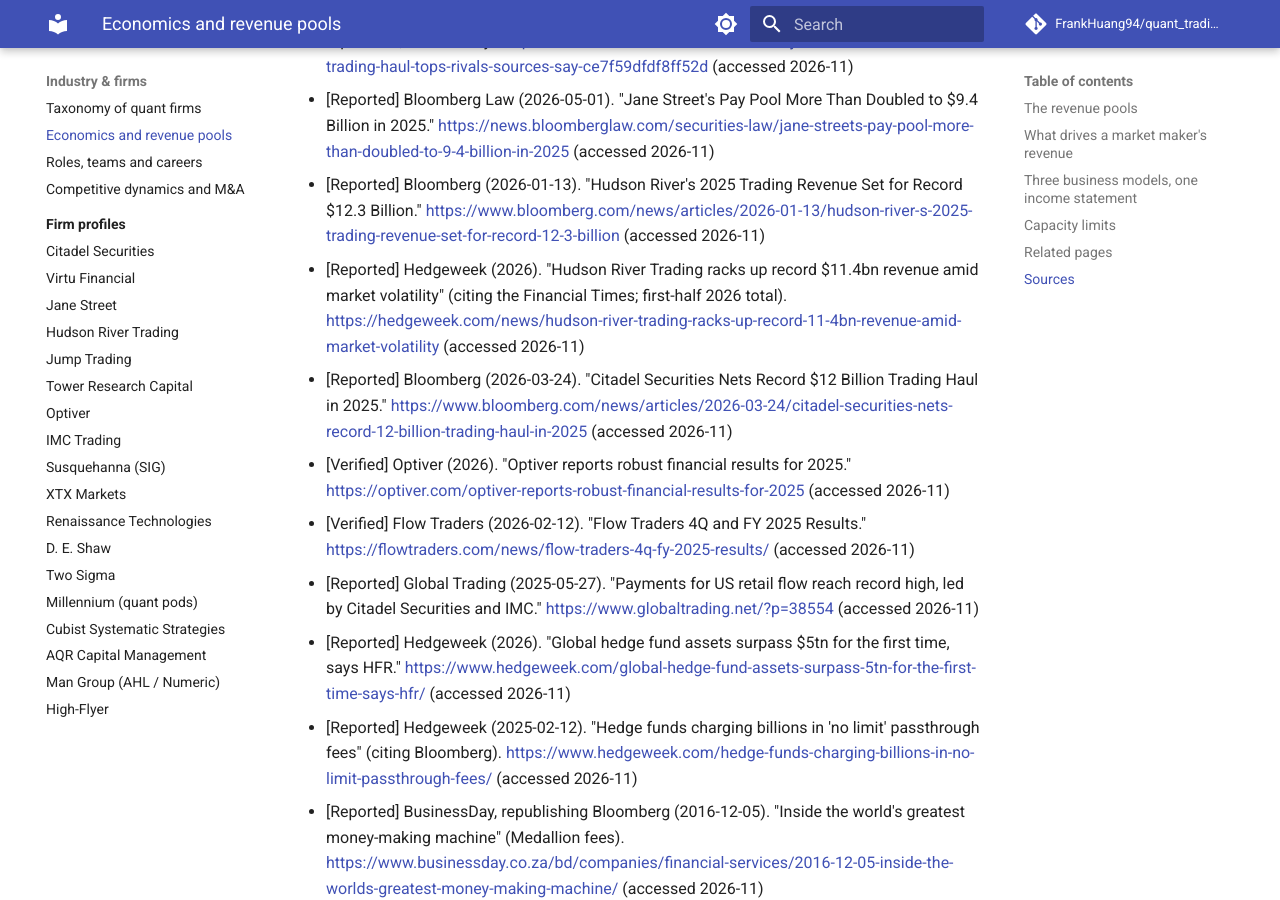
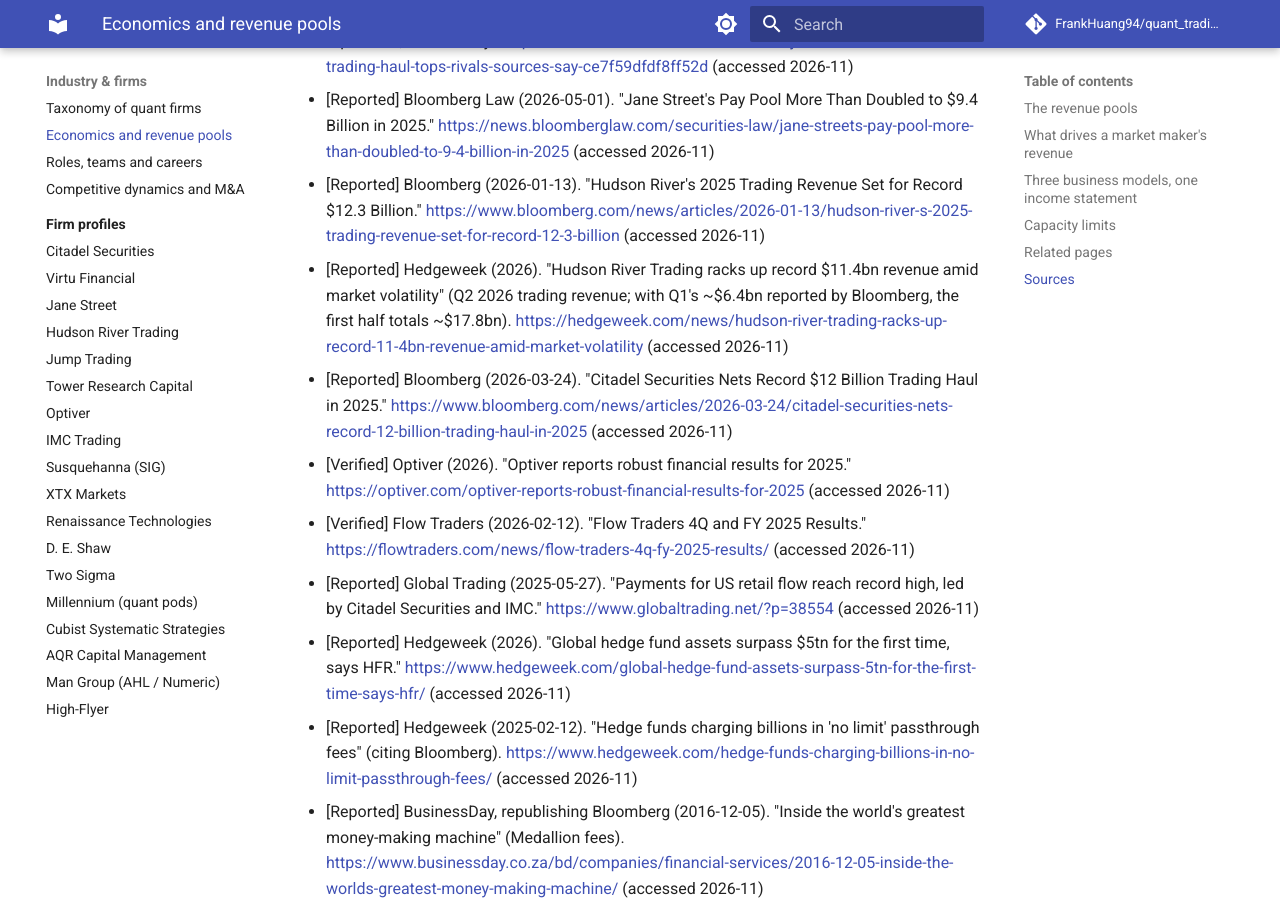
Before and after one commit to FrankHuang94/quant_trading_claude, an MkDocs documentation site: the page built from docs/04-industry-and-firms/economics-and-revenue-pools.md, in a window 1280 px wide and 900 px high, scrolled down 5034 px. Built offline with MkDocs 1.6.1 and Material for MkDocs 9.7.7, drawn with Linux system fonts in a browser that asks for light colours; comment, search, counter and statistics services are not loaded.

Commit message:
module-04: correct description of the HRT revenue source (Q2 2026 figure; H1 total derived)
Co-Authored-By: Claude Opus 5.5 <noreply@anthropic.com>
Claude-Session: https://claude.ai/code/session_015j6Et72LJg2LXywPZhKdrv

```diff
--- a/docs/04-industry-and-firms/economics-and-revenue-pools.md
+++ b/docs/04-industry-and-firms/economics-and-revenue-pools.md
@@ -113,7 +113,7 @@ Investors' dollar profit peaks at \$4B; the manager's fees keep rising. Berk and
 - [Reported] Reuters via MarketScreener (2026-04-24). "Jane Street's \$40 billion trading haul tops rivals, sources say." <https://www.marketscreener.com/news/jane-street-s-40-billion-trading-haul-tops-rivals-sources-say-ce7f59dfdf8ff52d> (accessed 2026-11)
 - [Reported] Bloomberg Law (2026-05-01). "Jane Street's Pay Pool More Than Doubled to \$9.4 Billion in 2025." <https://news.bloomberglaw.com/securities-law/jane-streets-pay-pool-more-than-doubled-to-9-4-billion-in-2025> (accessed 2026-11)
 - [Reported] Bloomberg (2026-01-13). "Hudson River's 2025 Trading Revenue Set for Record \$12.3 Billion." <https://www.bloomberg.com/news/articles/2026-01-13/hudson-river-s-2025-trading-revenue-set-for-record-12-3-billion> (accessed 2026-11)
-- [Reported] Hedgeweek (2026). "Hudson River Trading racks up record \$11.4bn revenue amid market volatility" (citing the Financial Times; first-half 2026 total). <https://hedgeweek.com/news/hudson-river-trading-racks-up-record-11-4bn-revenue-amid-market-volatility> (accessed 2026-11)
+- [Reported] Hedgeweek (2026). "Hudson River Trading racks up record \$11.4bn revenue amid market volatility" (Q2 2026 trading revenue; with Q1's ~\$6.4bn reported by Bloomberg, the first half totals ~\$17.8bn). <https://hedgeweek.com/news/hudson-river-trading-racks-up-record-11-4bn-revenue-amid-market-volatility> (accessed 2026-11)
 - [Reported] Bloomberg (2026-03-24). "Citadel Securities Nets Record \$12 Billion Trading Haul in 2025." <https://www.bloomberg.com/news/articles/2026-03-24/citadel-securities-nets-record-12-billion-trading-haul-in-2025> (accessed 2026-11)
 - [Verified] Optiver (2026). "Optiver reports robust financial results for 2025." <https://optiver.com/optiver-reports-robust-financial-results-for-2025> (accessed 2026-11)
 - [Verified] Flow Traders (2026-02-12). "Flow Traders 4Q and FY 2025 Results." <https://flowtraders.com/news/flow-traders-4q-fy-2025-results/> (accessed 2026-11)
```
